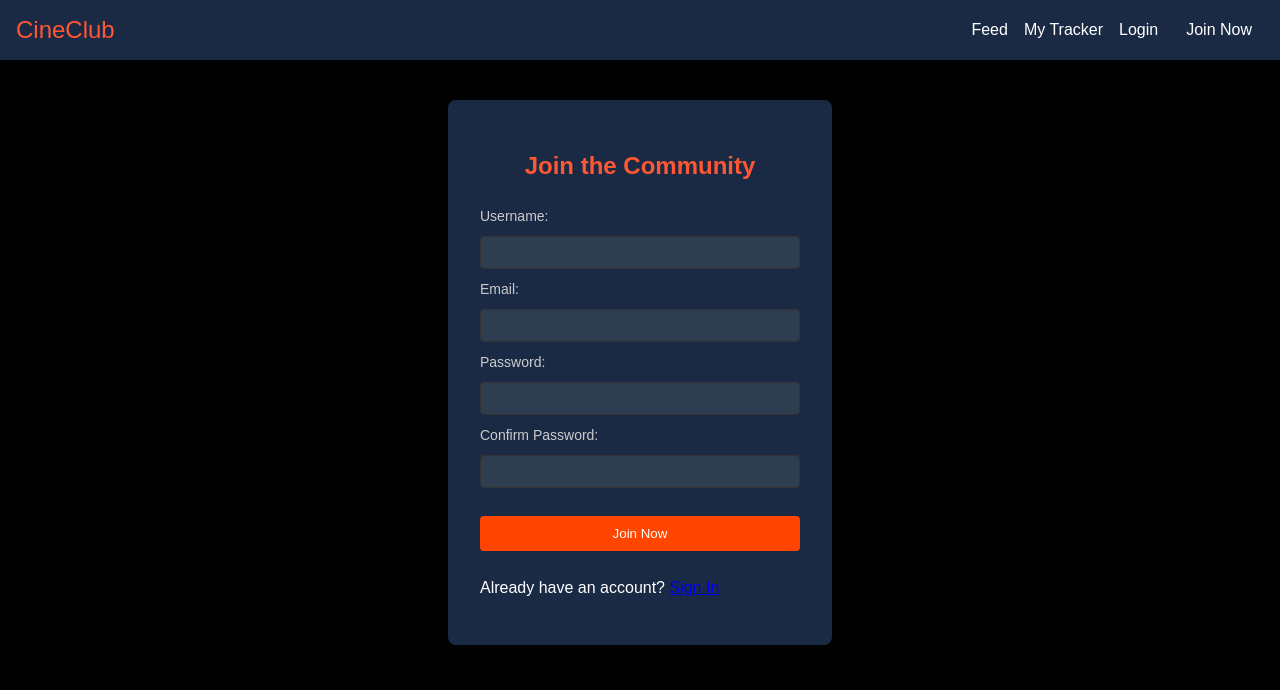
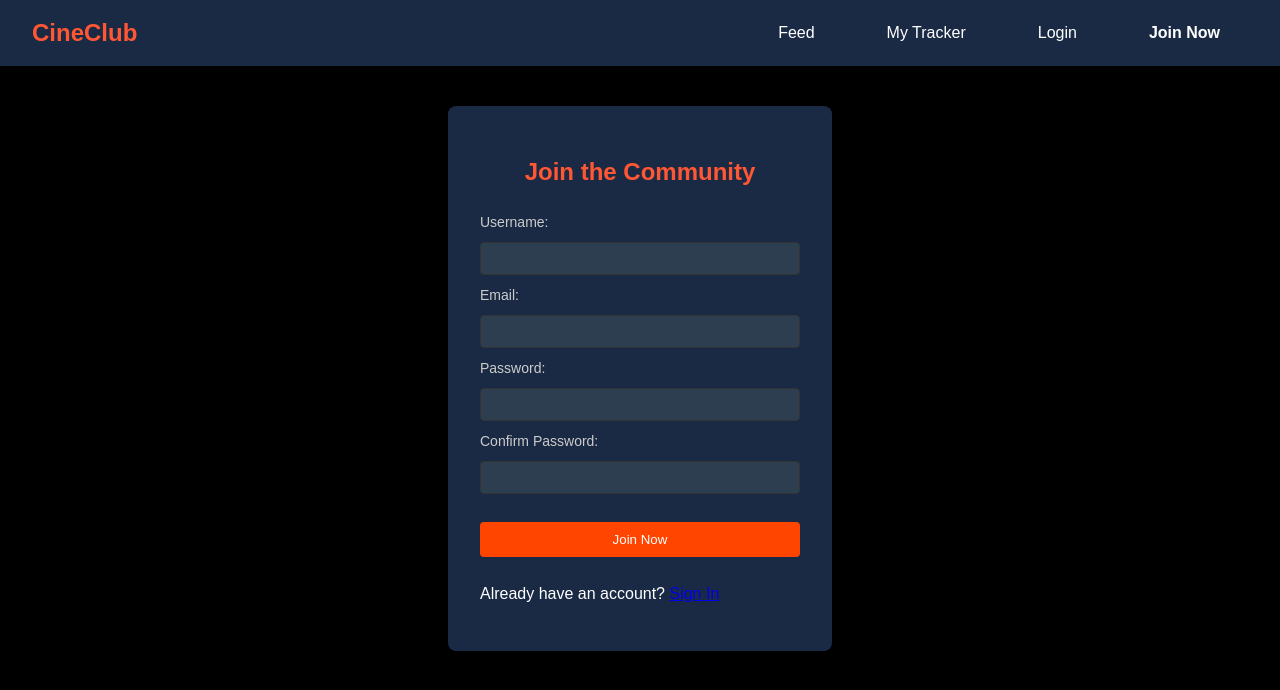
Before and after one commit to maxwellkiplagat/Movie_clubb, a React (Create React App) app in the folder frontend/: page /register in a window 1280 px wide. Shown: the top 690 px of the page. Built offline with nearby package versions, Linux system fonts and the light colour scheme.

Commit message:
updated css

```diff
--- a/frontend/src/components/Navbar.jsx
+++ b/frontend/src/components/Navbar.jsx
@@ -2,6 +2,7 @@ import React from 'react';
 import { Link, useNavigate } from 'react-router-dom';
 import { useDispatch, useSelector } from 'react-redux';
 import { logout } from '../features/auth/authSlice';
+import '../styles.css';
 
 const Navbar = () => {
   const dispatch = useDispatch();
@@ -11,19 +12,25 @@ const Navbar = () => {
   return (
     <nav className="navbar">
       <span className="logo">CineClub</span>
-      <ul>
-        <li><Link to="/feed">Feed</Link></li>
-        <li><Link to="/tracker">My Tracker</Link></li>
+      <ul className="nav-links">
+        <li><Link to="/feed" className="nav-item">Feed</Link></li>
+        <li><Link to="/tracker" className="nav-item">My Tracker</Link></li>
         {isAuthenticated ? (
           <li>
-            <button onClick={() => { dispatch(logout()); navigate('/login'); }}>
+            <button
+              className="nav-item nav-button"
+              onClick={() => {
+                dispatch(logout());
+                navigate('/login');
+              }}
+            >
               Logout
             </button>
           </li>
         ) : (
           <>
-            <li><Link to="/login">Login</Link></li>
-            <li><Link to="/register" className="join-btn">Join Now</Link></li>
+            <li><Link to="/login" className="nav-item">Login</Link></li>
+            <li><Link to="/register" className="nav-item join-btn">Join Now</Link></li>
           </>
         )}
       </ul>
--- a/frontend/src/index.css
+++ /dev/null
@@ -1,10 +0,0 @@
-@tailwind base;
-@tailwind components;
-@tailwind utilities;
-
-
-/* You can still include custom styles below if needed */
-body {
-  @apply bg-gray-50 text-gray-900;
-  font-family: 'Inter', sans-serif;
-}
--- a/frontend/src/styles.css
+++ b/frontend/src/styles.css
@@ -4,26 +4,37 @@ body {
   font-family: Arial, sans-serif;
   background-color: #000;
   color: #fff;
+  box-sizing: border-box;
 }
 
 /* === NAVBAR === */
 .navbar {
   background-color: #1a2a44;
-  padding: 16px;
+  padding: 16px 32px;
   display: flex;
   justify-content: space-between;
   align-items: center;
+  box-shadow: 0 2px 8px rgba(0, 0, 0, 0.2);
 }
+
 .logo {
   font-size: 24px;
   color: #ff5733; /* Orange color for logo */
+  font-weight: bold;
 }
+
 .navbar ul {
   list-style: none;
   display: flex;
   gap: 16px;
   margin: 0;
+  padding: 0;
 }
+
+.navbar li {
+  padding: 0.5rem 1rem;
+}
+
 .navbar a,
 .navbar button {
   background: none;
@@ -31,18 +42,28 @@ body {
   color: #fff;
   cursor: pointer;
   font-size: 16px;
-  text-decoration: none;
+  text-decoration: none; /* No underline */
+  padding: 8px 12px;
+  transition: all 0.3s ease;
+  border-radius: 4px;
 }
+
 .navbar a:hover,
 .navbar button:hover {
-  text-decoration: underline;
+  background-color: rgba(255, 255, 255, 0.1);
+  color: #00bfff;
 }
+
+/* Call to action button */
 .join-btn {
-  background-color: #ff4500; /* Orange button */
+  background-color: #ff4500;
   color: #fff;
-  padding: 8px 12px;
+  font-weight: bold;
+  padding: 8px 14px;
   border-radius: 4px;
+  transition: background-color 0.3s ease;
 }
+
 .join-btn:hover {
   background-color: #e03e00;
 }
@@ -53,25 +74,29 @@ body {
   justify-content: center;
   padding: 40px 0;
 }
+
 .form-container {
   background: #1a2a44;
   padding: 32px;
   border-radius: 8px;
   width: 320px;
-  box-shadow: 0 2px 8px rgba(0,0,0,0.3);
+  box-shadow: 0 2px 8px rgba(0, 0, 0, 0.3);
   display: flex;
   flex-direction: column;
   gap: 12px;
 }
+
 .form-container h2 {
   margin-bottom: 16px;
   text-align: center;
-  color: #ff5733; /* Orange heading */
+  color: #ff5733;
 }
+
 .form-container label {
   font-size: 14px;
   color: #ccc;
 }
+
 .form-container input {
   padding: 8px;
   border: 1px solid #333;
@@ -79,19 +104,22 @@ body {
   background-color: #2c3e50;
   color: #fff;
 }
+
 .form-container button {
   margin-top: 16px;
   padding: 10px;
-  background-color: #ff4500; /* Orange button */
+  background-color: #ff4500;
   color: #fff;
   border: none;
   border-radius: 4px;
   cursor: pointer;
 }
+
 .form-container button:disabled {
   background-color: #666;
   cursor: default;
 }
+
 .error {
   color: #ff3333;
   font-size: 14px;
@@ -104,11 +132,13 @@ body {
   margin: 40px auto;
   padding: 0 16px;
 }
+
 .page-container h1 {
   font-size: 32px;
   margin-bottom: 8px;
   color: #ff5733;
 }
+
 .page-container p {
   font-size: 16px;
   color: #bbb;
```
Also changed, not shown: frontend/src/components/HomePage.jsx (deleted, +0 -56 lines), frontend/src/features/pages/Feed.jsx (line endings or trailing spaces).
